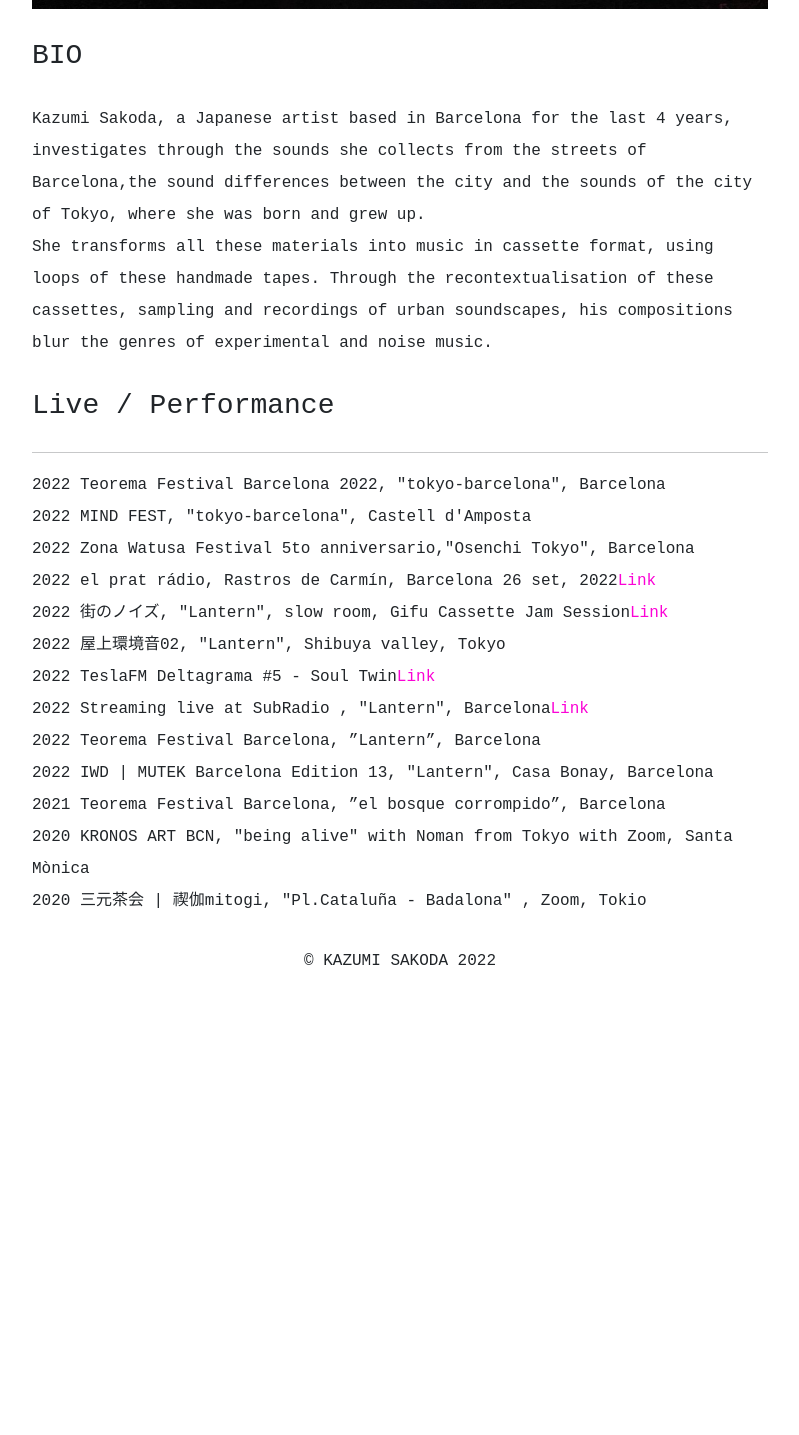
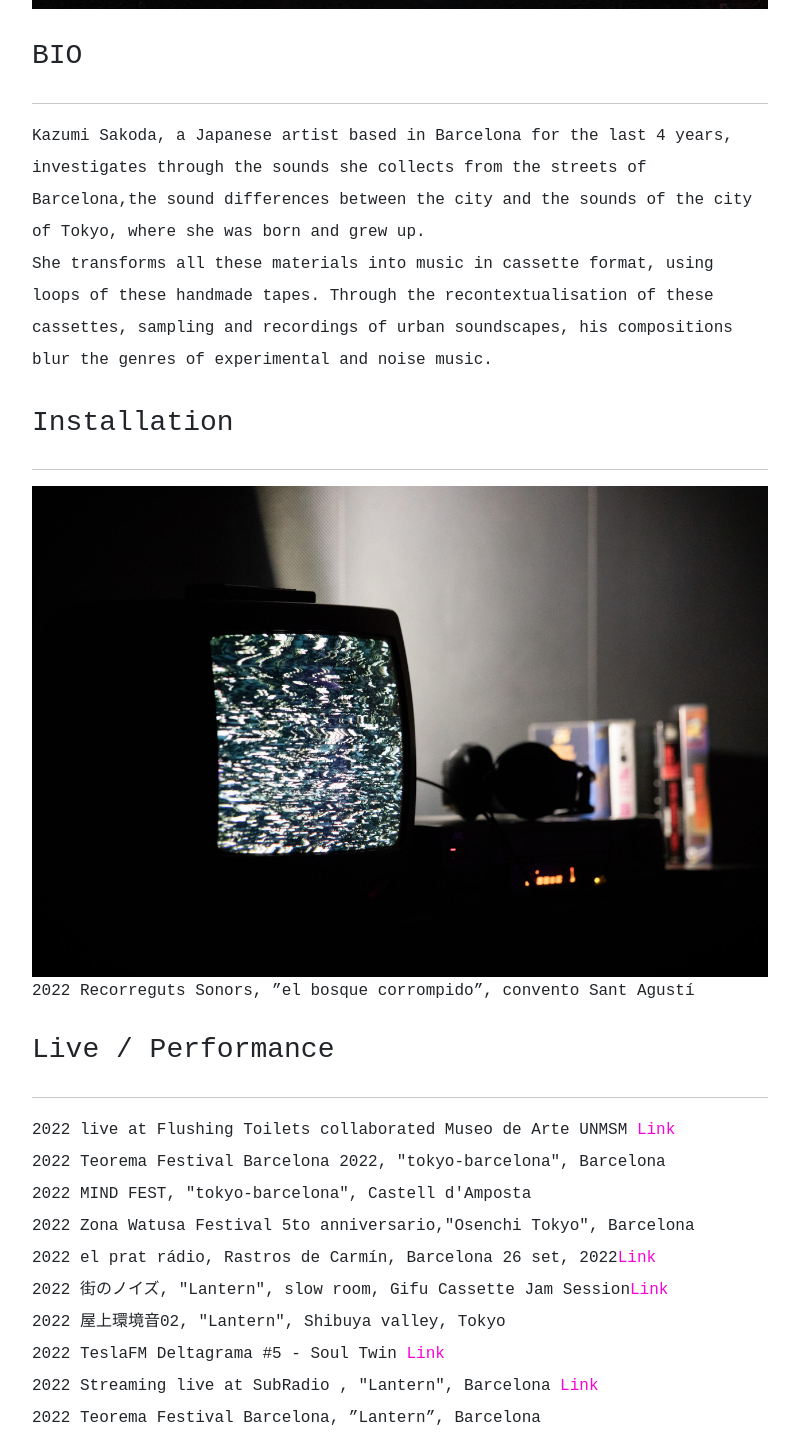
Before and after one commit to yusuke85/kazumi_hp, a React (Create React App) app: page /Bio in a window 1280 px wide. Shown: the part 755-2190 px from the top of the page, without its empty margins (240-1039 px from the left). Before the commit the page ends 1758 px from the top, so only its background shows below. Built offline with nearby package versions, Linux system fonts and the light colour scheme; no server answers.

Commit message:
changed LP and Bio

```diff
--- a/package.json
+++ b/package.json
@@ -13,7 +13,7 @@
     "react-router-bootstrap": "^0.26.1",
     "react-router-dom": "^6.2.2",
     "react-scripts": "5.0.0",
-    "serve": "^14.0.1",
+    "serve": "^14.1.2",
     "use-sound": "^4.0.1",
     "web-vitals": "^2.1.4"
   },
@@ -24,7 +24,7 @@
     "test": "react-scripts test --env=jsdom",
     "eject": "react-scripts eject",
     "heroku-postbuild": "npm run build"
-    },
+  },
   "eslintConfig": {
     "extends": [
       "react-app",
--- a/src/Component/Bio.js
+++ b/src/Component/Bio.js
@@ -1,5 +1,6 @@
 import React from "react";
 import Image from "../Images/bio3.jpg";
+import Image2 from "../Images/Installation01.JPG";
 import { Container, Row, Col } from "react-bootstrap";
 import "../Styles/Bio.css";
 
@@ -16,6 +17,7 @@
         <Col md={2} />
         <Col md={8}>
           <h3>BIO</h3>
+          <hr />
           <p className="text-center">
             Kazumi Sakoda, a Japanese artist based in Barcelona for the last 4
             years, investigates through the sounds she collects from the streets
@@ -26,6 +28,11 @@
             of these cassettes, sampling and recordings of urban soundscapes,
             his compositions blur the genres of experimental and noise music.
           </p>
+          <h3>Installation</h3>
+          <hr />
+          <img src={Image2} id="kazumi2" className="img-fluid" alt="InstallationImage" />
+           <p>2022 Recorreguts Sonors, ”el bosque corrompido”, convento Sant Agustí</p>
+
         </Col>
       </Row>
       <Row>
@@ -34,6 +41,10 @@
           <h3>Live / Performance</h3>
           <hr />
           <p className="text-center">
+            2022 live at Flushing Toilets collaborated Museo de Arte UNMSM <a href="https://youtu.be/fgxIPZr8k-o" target="blank">
+              Link
+            </a>
+            <br />
             2022 Teorema Festival Barcelona 2022, "tokyo-barcelona", Barcelona<br />
             2022 MIND FEST, "tokyo-barcelona", Castell d'Amposta <br />
             2022 Zona Watusa Festival 5to anniversario,"Osenchi Tokyo", Barcelona <br />
@@ -47,16 +58,12 @@
             <br />
             2022 屋上環境音02, "Lantern", Shibuya valley, Tokyo <br />
             2022 TeslaFM Deltagrama #5 - Soul Twin
-            <a
-              href="https://www.mixcloud.com/Teslafm_net/deltagrama-5-soul-twin/"
-              target="blank"
-            >
-              Link
+            <a href="https://www.mixcloud.com/Teslafm_net/deltagrama-5-soul-twin/"
+              target="blank"> Link
             </a>
             <br />
             2022 Streaming live at SubRadio , "Lantern", Barcelona
-            <a href="https://youtu.be/638UDoMve4c" target="blank">
-              Link
+            <a href="https://youtu.be/638UDoMve4c" target="blank"> Link
             </a>
             <br />
             2022 Teorema Festival Barcelona, ”Lantern”, Barcelona <br />
--- a/src/Component/LandingPage.js
+++ b/src/Component/LandingPage.js
@@ -33,7 +33,7 @@
   return (
     <>
     <div class="sample01">
- <p>Next ※Barcelona※22/11- 26/11[Instalación] Recorreguts Sonors 2022 @convento Sant Agustí</p>
+ <p>Next ※Barcelona※14/1 teorema @meteoro</p>
  </div>
 
       <h2 id="pleaseClick">Please click on the images!!</h2>
```
Also changed, not shown: src/Images/Installation01.JPG (added), 1 other file (tests, documents, lock files or other folders).
